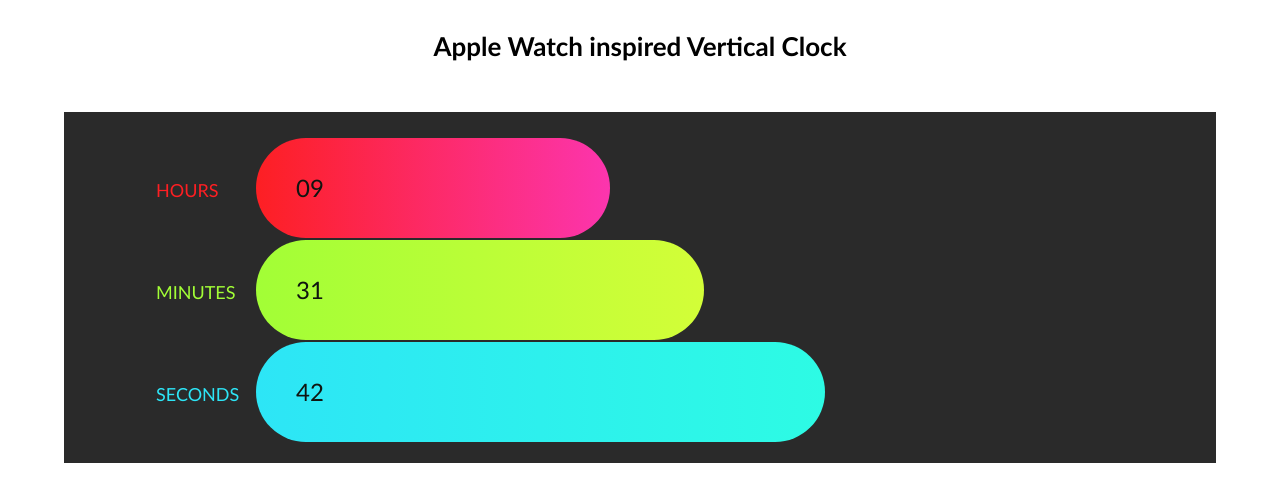
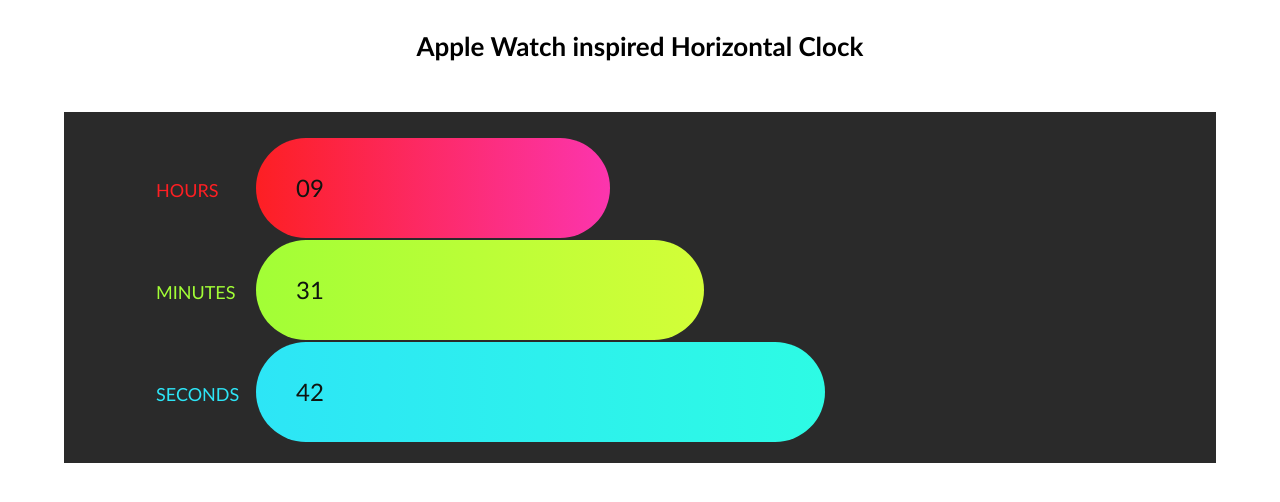
Before and after one commit to chriswhite05/horizontal-clock, a plain HTML site: page index.html in a window 1280 px wide. Drawn offline with nearby package versions, Linux system fonts and the light colour scheme.

Commit message:
Renaming to horizontal clock...

```diff
--- a/index.html
+++ b/index.html
@@ -2,14 +2,14 @@
 
 <html>
 	<head>
-		<title>Vertical Clock</title>
+		<title>Horizontal Clock</title>
 		<link rel="stylesheet" type="text/css" href="assets/styles/css/pages/home.css">
 		<script src="https://ajax.googleapis.com/ajax/libs/jquery/1.11.2/jquery.min.js"></script>
 	</head>
 	<body>
 
 		<header>
-			<h1>Apple Watch inspired Vertical Clock</h1>
+			<h1>Apple Watch inspired Horizontal Clock</h1>
 		</header>
 
 
```
